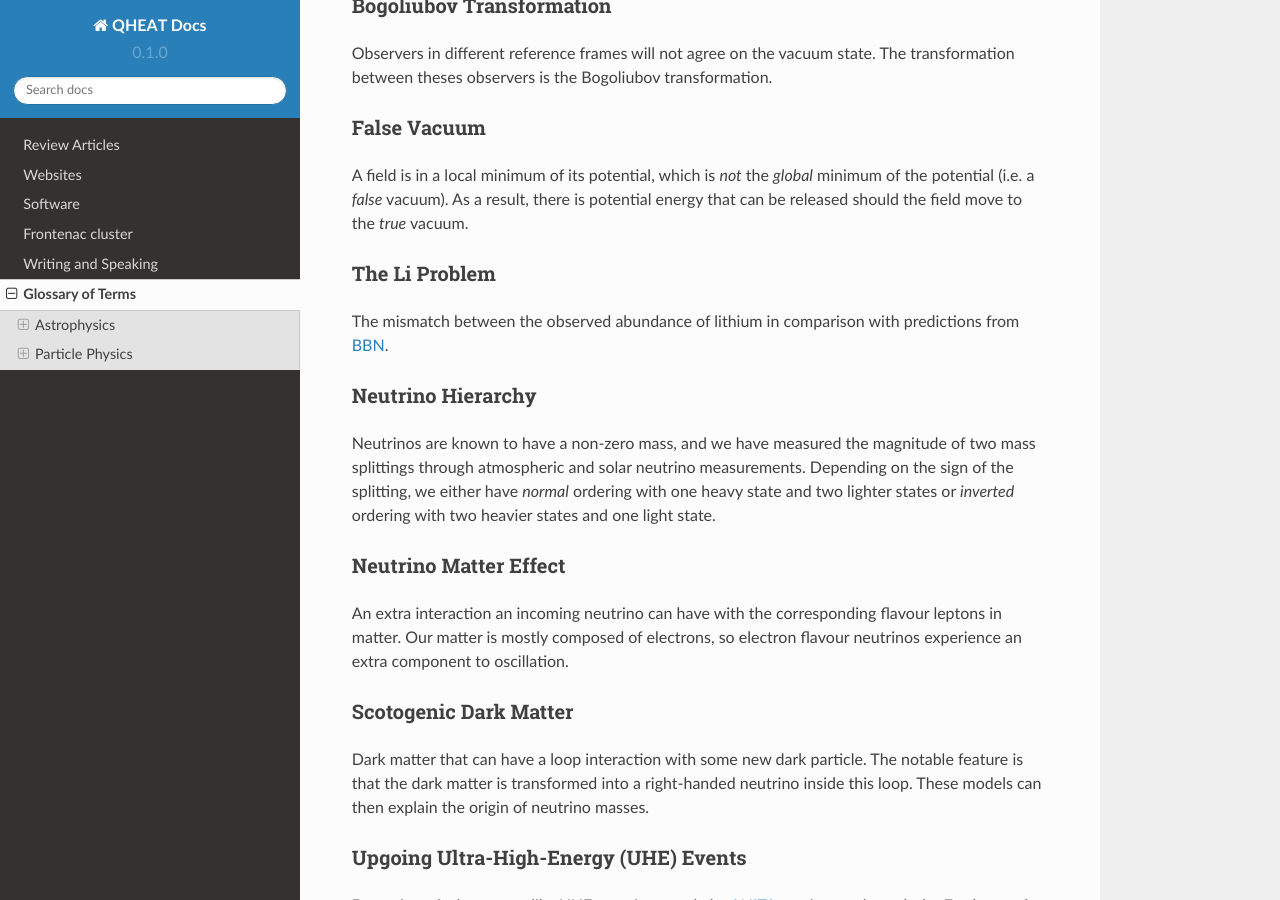
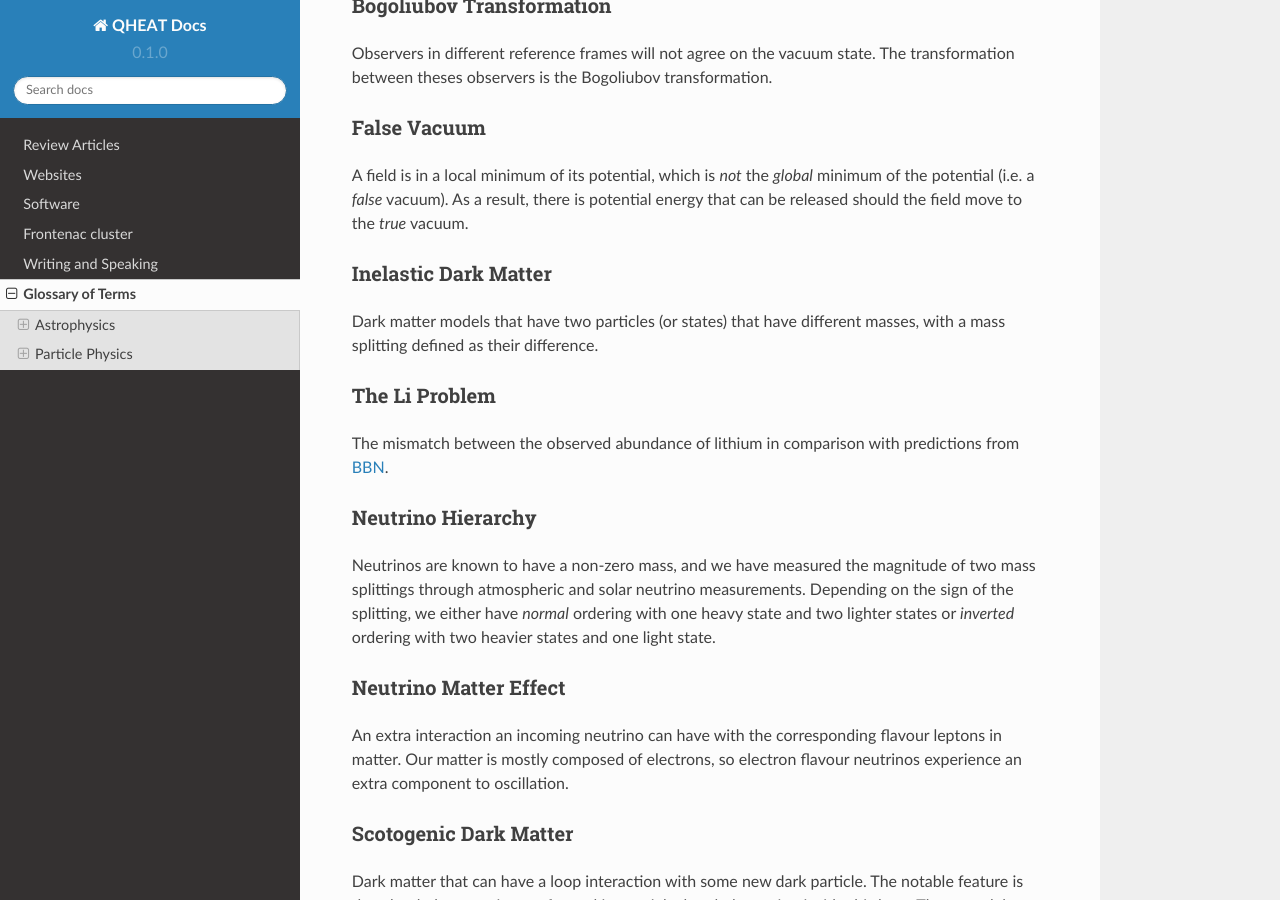
Before and after one commit to aaronvincent/QHEAT, a Sphinx documentation site: the page built from docs/source/glossary.rst, in a window 1280 px wide and 900 px high, scrolled down 1524 px. Built offline with Sphinx 7.4.7 and the Read the Docs theme 2.0.0, drawn with Linux system fonts in a browser that asks for light colours.

Commit message:
Added inelastic dark matter

```diff
--- a/docs/source/glossary.rst
+++ b/docs/source/glossary.rst
@@ -98,6 +98,13 @@ A field is in a local minimum of its potential, which is *not* the *global*
 minimum of the potential (i.e. a *false* vacuum). As a result, there is potential energy that can be
 released should the field move to the *true* vacuum.
 
+.. _inelastic-dm:
+
+Inelastic Dark Matter
+*********************
+Dark matter models that have two particles (or states) that have different
+masses, with a mass splitting defined as their difference.
+
 .. _li-problem:
 
 The Li Problem
```
